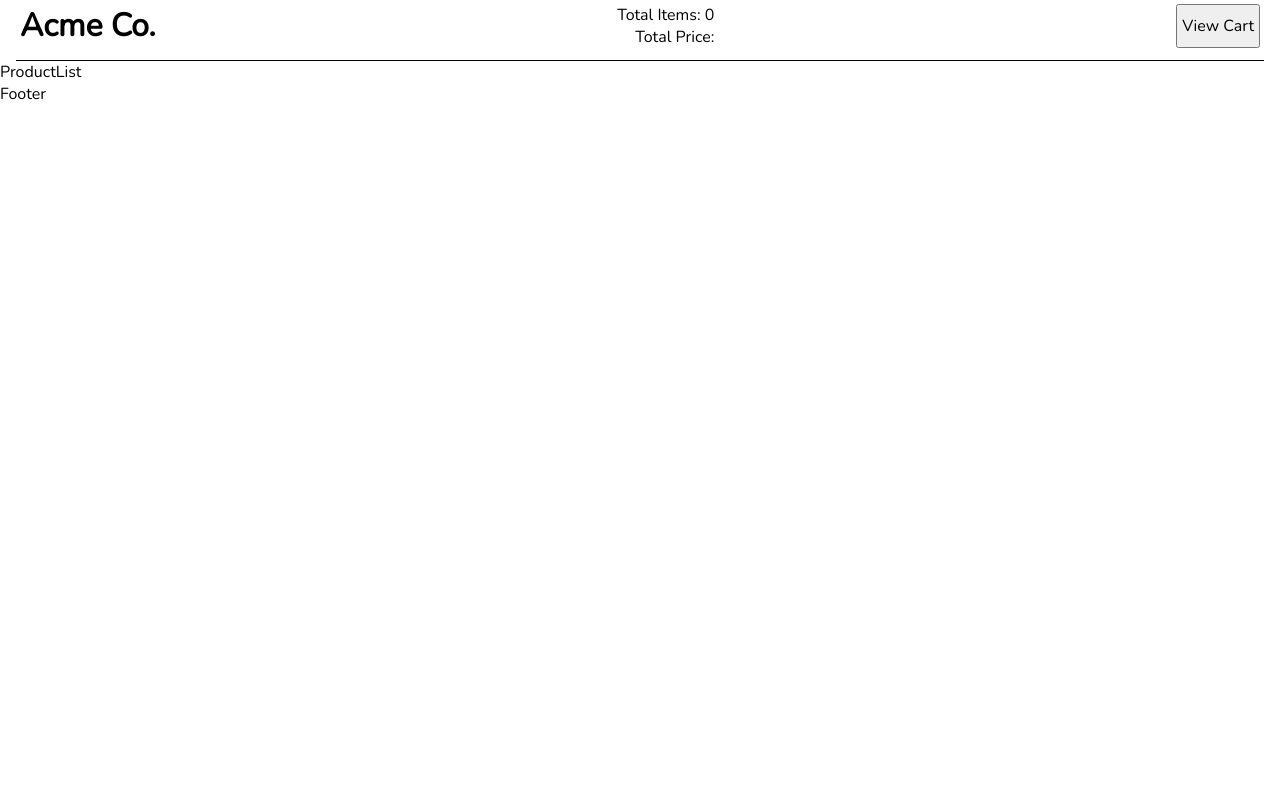
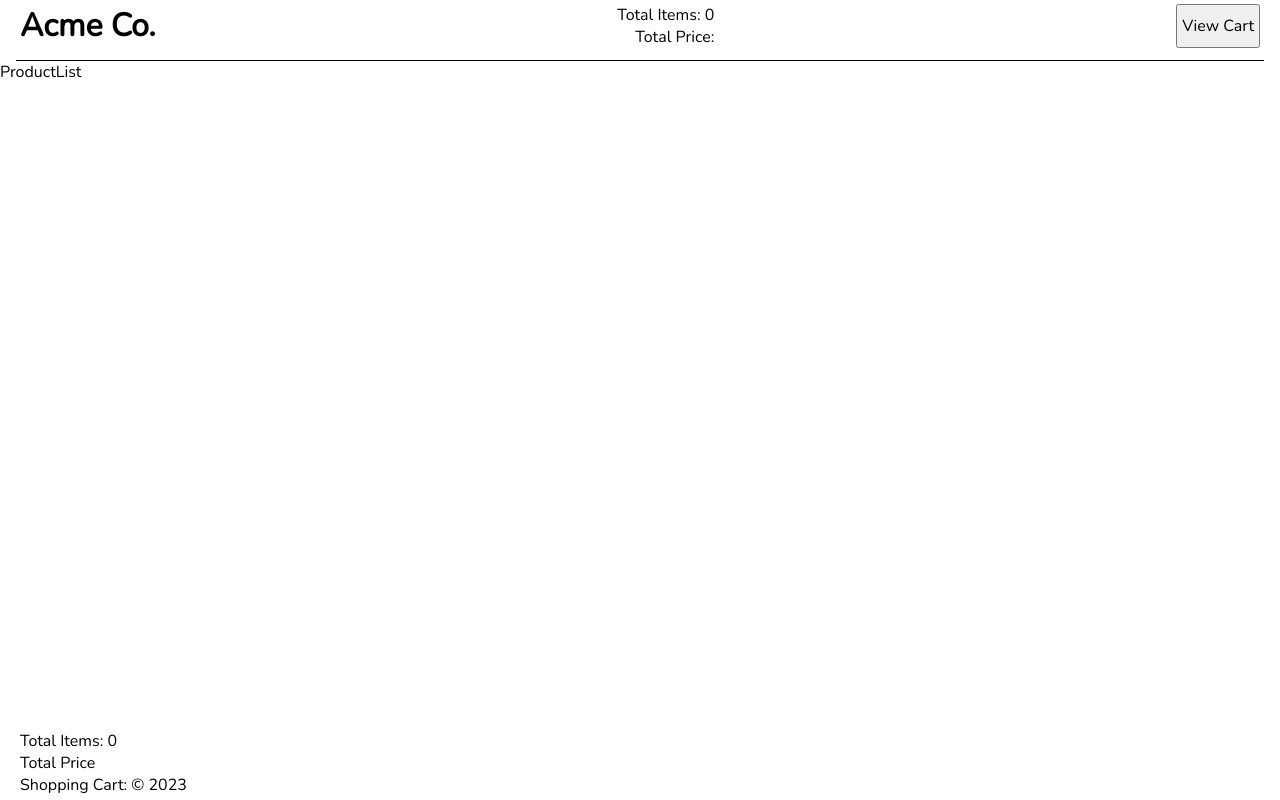
Before and after one commit to stone-com/shopping-cart-typescript-react, a React (Vite) app: page / in a window 1280 px wide. Built offline with nearby package versions, Linux system fonts and the light colour scheme.

Commit message:
footer component done

```diff
--- a/src/components/Footer.tsx
+++ b/src/components/Footer.tsx
@@ -1,6 +1,24 @@
-const Footer = () => {
-  return (
-    <div>Footer</div>
-  )
-}
-export default Footer
+import useCart from '../hooks/useCart';
+
+type PropsType = {
+  viewCart: boolean;
+};
+
+const Footer = ({ viewCart }: PropsType) => {
+  const { totalItems, totalPrice } = useCart();
+  const year: number = new Date().getFullYear();
+
+  const pageContent = viewCart ? (
+    <p>Shopping Cart &copy; {year}</p>
+  ) : (
+    <>
+      <p>Total Items: {totalItems}</p>
+      <p>Total Price {totalPrice}</p>
+      <p>Shopping Cart: &copy; {year}</p>
+    </>
+  );
+
+  const content = <footer className='footer'>{pageContent}</footer>;
+  return content;
+};
+export default Footer;
```
